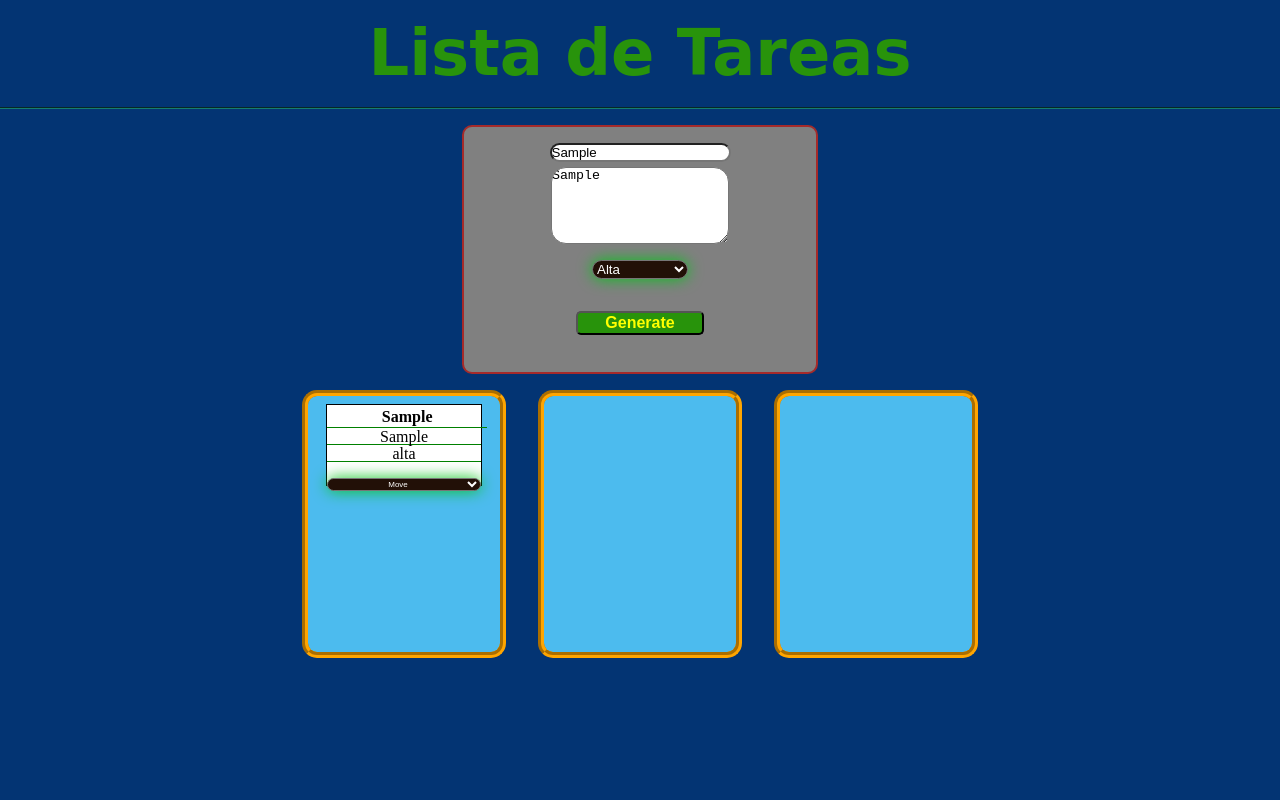
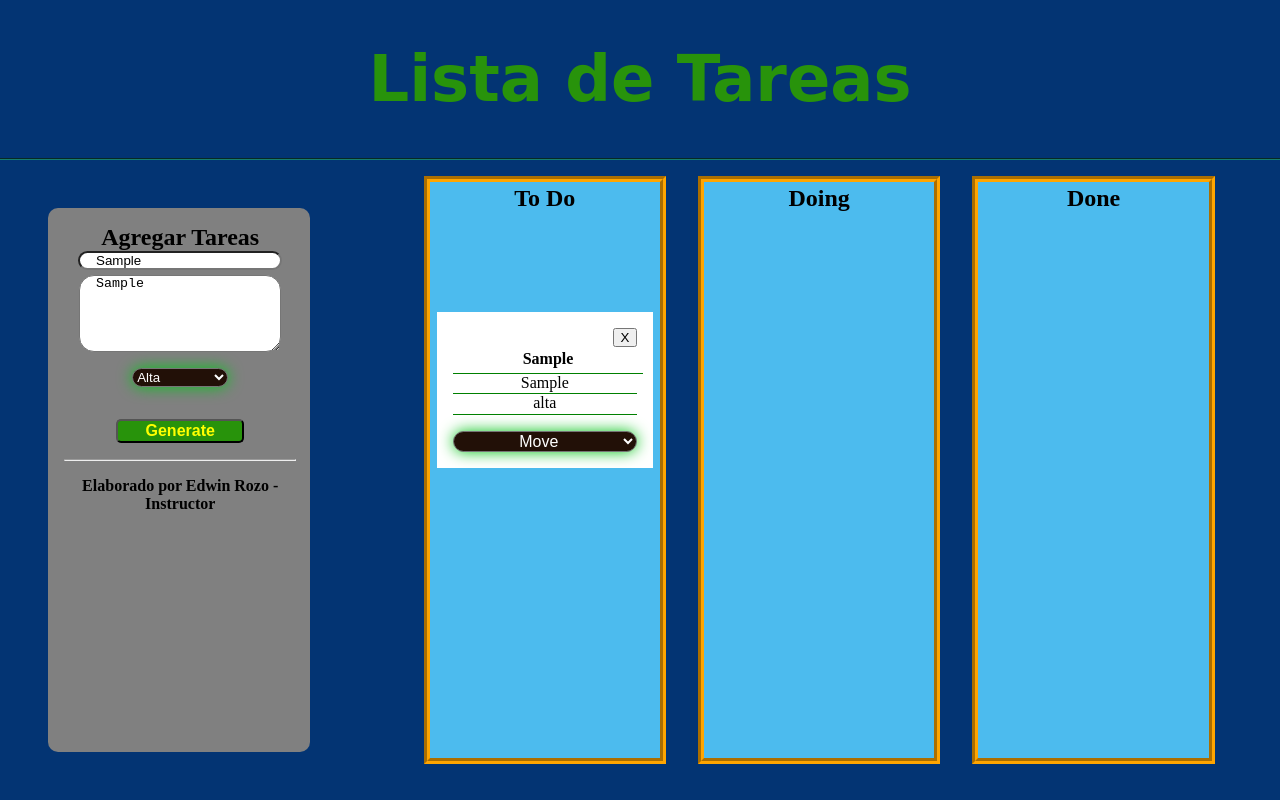
Before and after one commit to erozog125/kanban-js, a plain HTML site: page index.html in a window 1280 px wide. Both pictures are taken after typing "Sample", "Sample" into the empty fields and a click on the button "Generate". Drawn offline with Linux system fonts and the light colour scheme; a web font is replaced by a local one.

Commit message:
Agregando funcionalidades

```diff
--- a/app.js
+++ b/app.js
@@ -6,14 +6,23 @@ const title = document.getElementById('input-title');
 const description = document.getElementById('ta-description');
 const priority = document.getElementById('select-priority');
 
+
 const generate = document.getElementById('generate');
 
-generate.addEventListener('click', GenerateCard);
+generate.addEventListener('click', renderTask);
 
-function GenerateCard() {
+function renderTask() {
+    GenerateCard();
+}
+
+
+function GenerateCard(board = todo) {
 
     const card = document.createElement('div');
     card.classList.add('card-task');
+    const btnClose = document.createElement('button');
+    btnClose.classList.add('btn-close');
+    btnClose.textContent = 'X';
     const titleList = document.createElement('h2');
     titleList.textContent = title.value;
     const descriptionList = document.createElement('p');
@@ -21,31 +30,54 @@ function GenerateCard() {
     const priorityList = document.createElement('p');
     priorityList.textContent = priority.value;
     const selectList = document.createElement('select');
+    selectList.classList.add('select-list');
     const optToDo = document.createElement('option');
     const optMove = document.createElement('option');
     const optDoing = document.createElement('option');
     const optDone = document.createElement('option');
 
     optMove.value = "Move";
-    optToDo.value = "todo";
-    optDoing.value = "doing";
-    optDone.value = "done";
+    optToDo.value = "ToDo";
+    optDoing.value = "Doing";
+    optDone.value = "Done";
 
     optMove.textContent = "Move";
-    optToDo.textContent = "todo";
-    optDoing.textContent = "doing";
-    optDone.textContent = "done";
-
+    optToDo.textContent = "ToDo";
+    optDoing.textContent = "Doing";
+    optDone.textContent = "Done";
 
     selectList.appendChild(optMove);
     selectList.appendChild(optToDo);
     selectList.appendChild(optDoing);
     selectList.appendChild(optDone);
 
+    card.appendChild(btnClose);
     card.appendChild(titleList);
     card.appendChild(descriptionList);
     card.appendChild(priorityList);
     card.appendChild(selectList);
 
-    todo.appendChild(card);
+    board.appendChild(card);
+
+    const close = document.querySelector('.btn-close');
+    close.addEventListener('click', closeCard);
+    const selectMove = document.querySelector('.select-list');
+    selectMove.addEventListener('change', moveCard);
 }
+
+function moveCard(event) {
+
+    const selectCard = event.target.value;
+
+    if (selectCard === "ToDo") {
+        GenerateCard();
+    } else if (selectCard === "Doing") {
+        GenerateCard(doing);
+    } else {
+        GenerateCard(done);
+    }
+}
+
+function closeCard(event) {
+    event.target.parentElement.remove();
+}
--- a/index.html
+++ b/index.html
@@ -9,22 +9,26 @@
 </head>
 <body>
     <header><h1>Lista de Tareas</h1></header>
+		<div class="principal">
 			<div class="container">
+					<h2>Agregar Tareas</h2>
 					<input id="input-title" type="text" placeholder="Título">
-				<textarea name="" id="ta-description" cols="5" rows="5" id="description"></textarea>
+					<textarea name="" placeholder="Descripción..." id="ta-description" cols="5" rows="5" id="description"></textarea>
 					<select name="" id="select-priority">
 						<option value="alta">Alta</option>
 						<option value="mediana">Mediana</option>
 						<option value="baja">Baja</option>
 					</select>
 					<button id="generate">Generate</button>
+					<hr>
+					<h4>Elaborado por Edwin Rozo - Instructor</h4>
 			</div>
 			<main>
-        <div id="todo" class="list todo"></div>
-        <div id="doing" class="list doing"></div>
-        <div id="done" class="list done"></div>
-				<template><h3>Hola<h3></template>
+					<div id="todo" class="list todo"><h2>To Do</h2></div>
+					<div id="doing" class="list doing"><h2>Doing</h2></div>
+					<div id="done" class="list done"><h2>Done</h2></div>
 			</main>
+		</div>
 		<script src="app.js"></script>
 </body>
 </html>
--- a/style.css
+++ b/style.css
@@ -37,30 +37,58 @@ select {
 }
 
 .container {
-  width: 20rem;
-  height: 20rem;
+  width: 20%;
+  height: 80%;
   display: flex;
   flex-direction: column;
   align-items: center;
-  border: solid 2px brown;
-  margin-top: 1rem;
+  margin: 3rem;
   border-radius: 10px;
   padding: 1rem;
   background-color:gray;
+  flex-wrap: wrap;
+}
+
+.boards {
+  width: 100%;
+  margin-top: 0.5rem;
+}
+
+.boards > fieldset {
+  width: 100%;
+  height: 1rem;
+  margin-top: 0.5rem;
+  display: flex;
+  justify-content: center;
+  align-items: center;
+  border-radius: 10px;
+  border: #2b2e2e 2px groove;
+}
+
+hr {
+  width: 100%;
+  margin: 1rem 0 1rem 0;
 }
 
 .container input {
   border-radius: 15px;
+  padding-left: 1rem;
+  width: 80%;
 }
 
 .container textarea {
-  width: 11rem;
+  width: 80%;
   border-radius: 15px;
   margin-top: 5px;
+  padding-left: 1rem;
+}
+
+h2,h4 {
+  text-align: center;
 }
 
 main {
-  width: 100%;
+  width: 80%;
   height: 40rem;
   display: flex;
   justify-content: center;
@@ -87,11 +115,28 @@ main {
 
 .card-task {
   width: 80%;
-  height: 5rem;
+  height: auto;
   margin: 0.5rem;
-  border: solid 1px #000000;
   background-color: #fff;
+  display: flex;
+  flex-direction: column;
+  padding: 1rem;
 }
+
+.btn-close {
+  width: 1.5rem;
+  height: 1.5rem;
+  align-self: flex-end;
+  cursor: pointer;
+}
+
+.btn-close:hover,
+.btn-close:focus {
+  background-color: #b31408;
+  font-weight: 900;
+  color: #ffff00;
+}
+
 
 .card-task h2 {
   font-size: 1rem;
@@ -106,20 +151,18 @@ main {
 
 .card-task select {
   width: 100%;
-  height: 0.8rem;
   text-align: center;
-  font-size: 0.5rem;
+  font-size: 1rem;
 }
 
 .list {
-  width: 12rem;
-  height: 16rem;
+  width: 25%;
+  height: 90%;
   border: groove 6px orange;
   margin: 1rem;
   display: flex;
   flex-direction: column;
   align-items: center;
-  border-radius: 15px;
   background-color: #4cbbee;
 }
 
@@ -136,6 +179,8 @@ main {
   text-align: center;
 }
 
-.list select {
-
+.principal {
+  width: 100%;
+  display: flex;
+  justify-content: center;
 }
```
Lines whose indentation alone changed are shown as unchanged.
